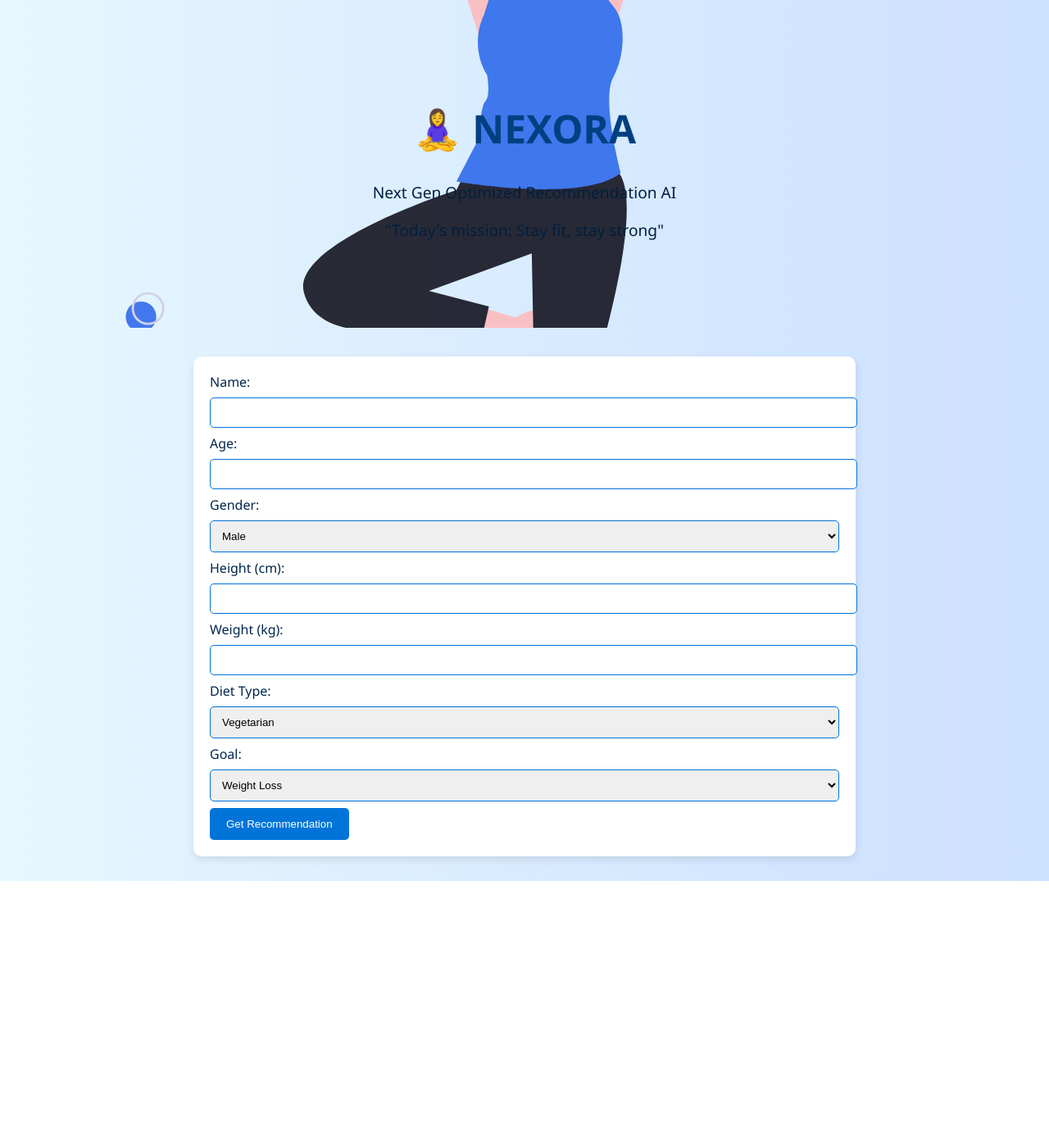
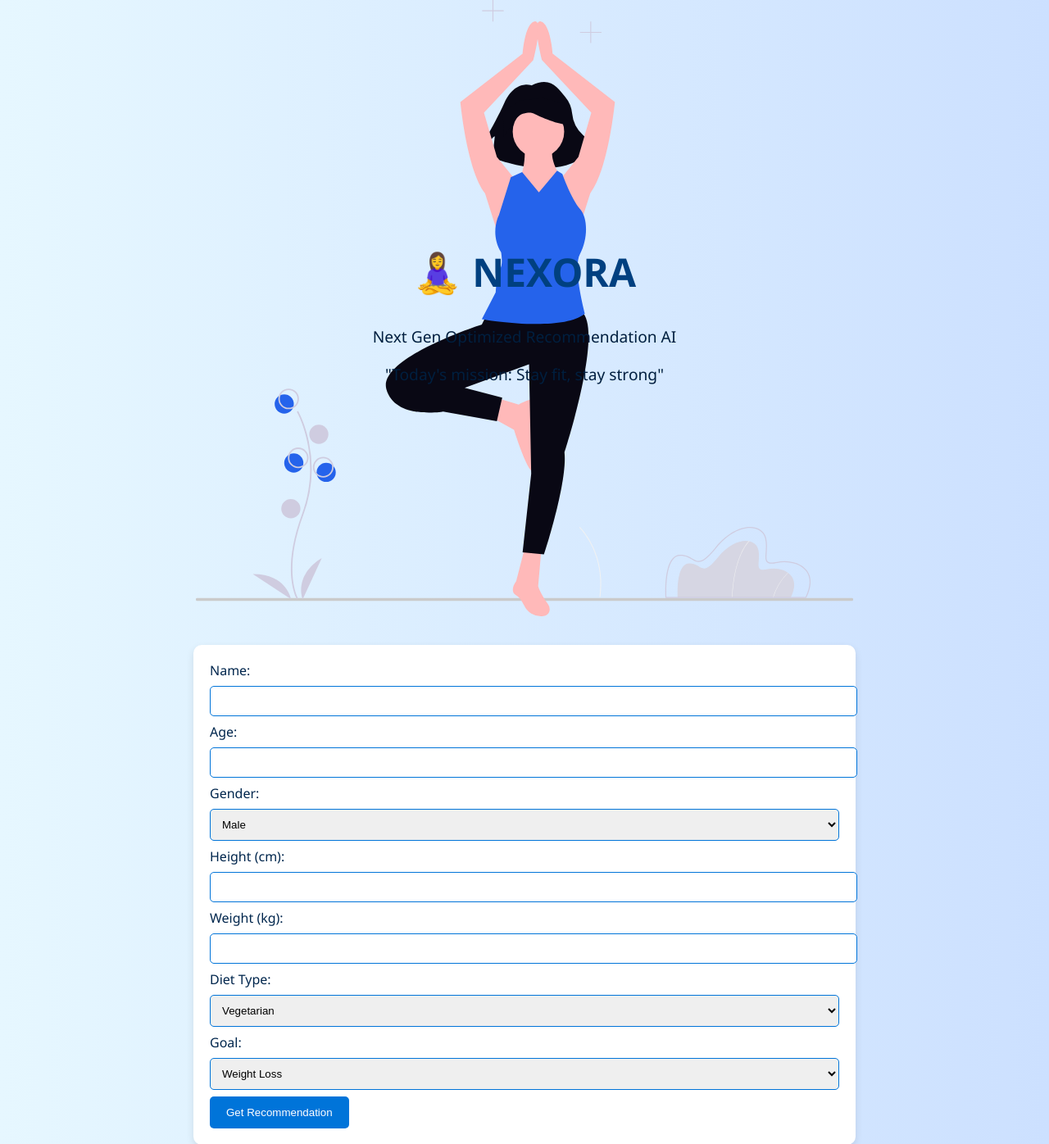
Before and after one commit to santhoshsrinika7/Fitness-AI, a Flask app: template templates/index.html in a window 1280 px wide. Shown: the top 1396 px of the page at 82% size. Before the commit the page ends 1075 px from the top, so only its background shows below. Run offline with Flask 3, Linux system fonts and the light colour scheme; the template is opened without the code that fills it, so the values that code supplies are empty.

Commit message:
Update index.html

```diff
--- a/templates/index.html
+++ b/templates/index.html
@@ -7,15 +7,18 @@
 <body>
 
     <!-- Hero Section -->
-    <div class="hero">
+<div class="hero">
+    <div class="hero-content">
         <img src="{{ url_for('static', filename='images/yoga.svg') }}"
-             alt="Fitness Banner" class="hero-img">
+             alt="Yoga Illustration" class="hero-img-small">
         <div class="hero-text">
             <h1>🧘‍♀️ NEXORA</h1>
             <p>Next Gen Optimized Recommendation AI</p>
             <p class="quote">"Today's mission: Stay fit, stay strong"</p>
         </div>
     </div>
+</div>
+
 
     <!-- Form Section -->
     <div class="form-card">
```
